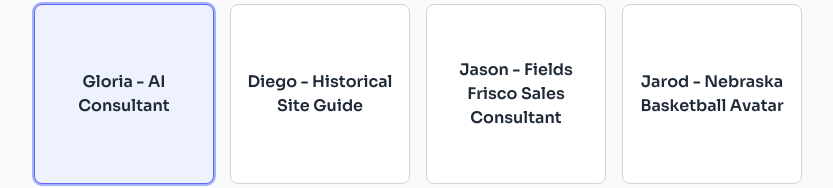
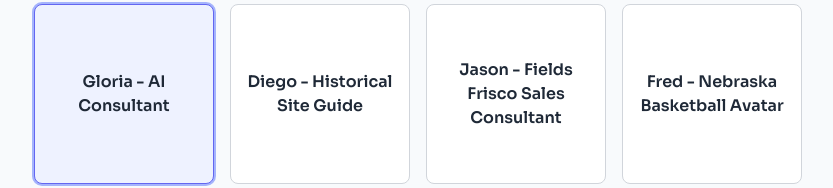
Before and after one commit to Level-FieldAI/lfai-demo, a React (Vite) app: page / in a window 1280 px wide. Shown: the part 350-538 px from the top of the page, without its empty margins (222-1055 px from the left). Built offline with nearby package versions, Linux system fonts and the light colour scheme; no server answers; what @daily-co/daily-react would draw is missing.

Commit message:
Update Name for UNBB

```diff
--- a/src/constants/avatars.ts
+++ b/src/constants/avatars.ts
@@ -64,13 +64,13 @@ export const AVATAR_USE_CASES: AvatarUseCase[] = [
   },
   {
     id: 'nebraska-basketball',
-    name: 'Jarod - Nebraska Basketball Avatar',
+    name: 'Fred - Nebraska Basketball Avatar',
     description: 'Interactive avatar for University of Nebraska Basketball',
     persona_id: 'p0741545fff4',
     replica_id: 'r2c1d5839ac0',
     defaultLanguage: 'english',
-    nameInGreeting: 'Jarod',
-    role: 'Your virtual ambassaotr for University of Nebraska Mens Basketball Team, this chat is sponsored by Cerebro Sports, Basketballs Largest box Score Database'
+    nameInGreeting: 'Fred',
+    role: 'Your virtual Ambassador for University of Nebraska Mens Basketball Team, this chat is sponsored by Cerebro Sports, Basketballs Largest box Score Database'
   },
   /*
   {
```
